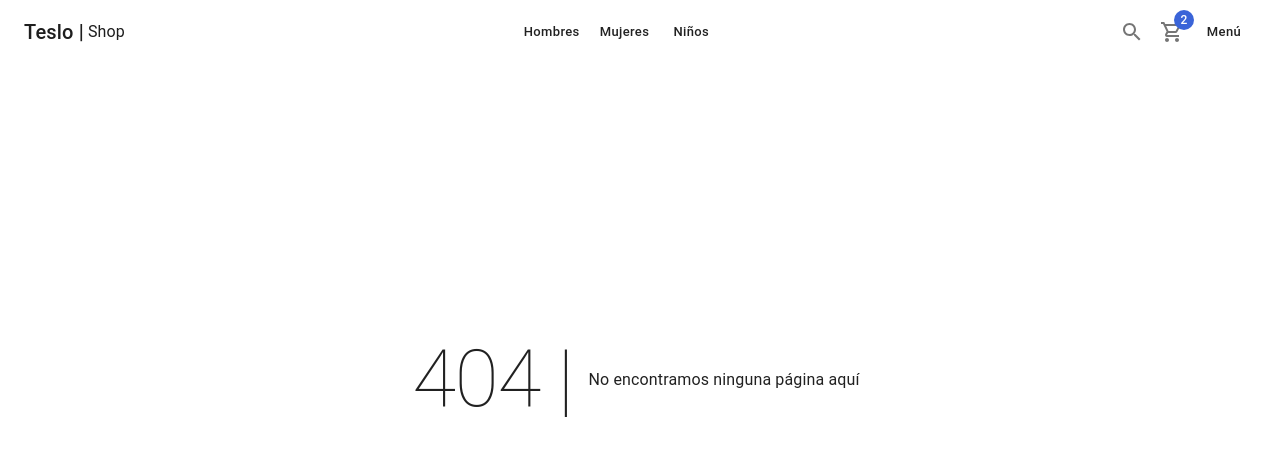
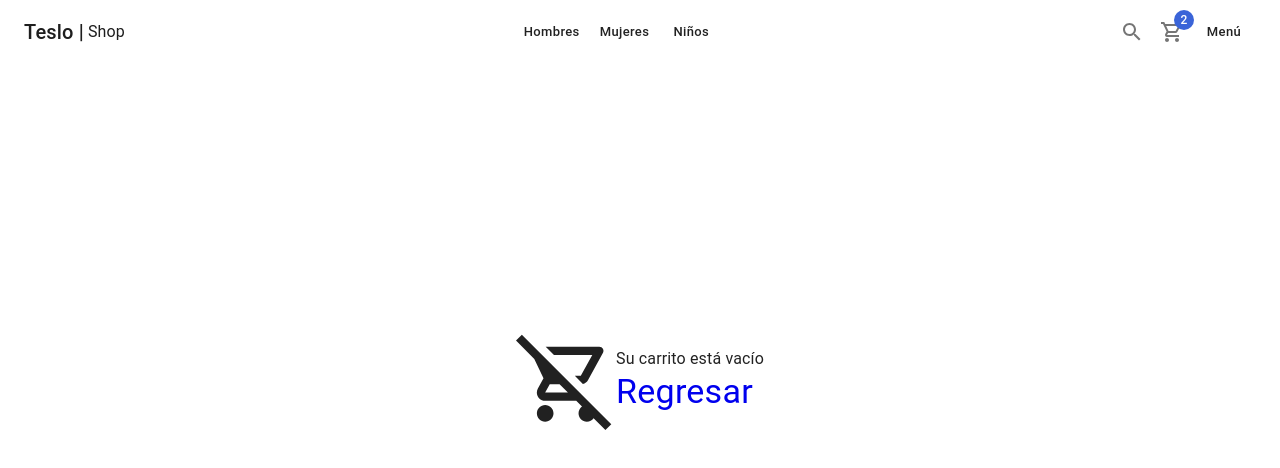
Before and after one commit to andybaronp/05-teslo-shop, a Next.js app: page /cart/empty in a window 1280 px wide. Before the commit this address had no page. Shown: the top 468 px of the page. Built offline with nearby package versions, Linux system fonts and the light colour scheme.

Commit message:
Empty Cart

```diff
--- a/components/products/index.ts
+++ b/components/products/index.ts
@@ -1,3 +1,4 @@
 export * from './ProductCar'
 export * from './ProductList'
 export * from './ProductSlidesShow'
+export * from './SizeSelector'
--- /dev/null
+++ b/pages/cart/empty.tsx
@@ -0,0 +1,33 @@
+import NextLink from 'next/link'
+import { RemoveShoppingCartOutlined } from '@mui/icons-material'
+import { Box, Link, Typography } from '@mui/material'
+import ShopLayout from '../../components/layouts/ShopLayout'
+
+const EmptyPage = () => {
+  return (
+    <ShopLayout
+      title='Carrito vacío'
+      pageDescription='No hay artículos en el carrito'
+    >
+      <Box
+        display='flex'
+        flexDirection={{ xs: 'column', sm: 'row' }}
+        justifyContent='center'
+        alignItems='center'
+        height='calc(100vh - 200px)'
+      >
+        <RemoveShoppingCartOutlined sx={{ fontSize: 100 }} />
+        <Box>
+          <Typography>Su carrito está vacío</Typography>
+          <NextLink href='/' passHref>
+            <Link typography='h4' color='secundary'>
+              Regresar
+            </Link>
+          </NextLink>
+        </Box>
+      </Box>
+    </ShopLayout>
+  )
+}
+
+export default EmptyPage
```
Also changed, not shown: components/products/SizeSelector.tsx (added, +24 -0 lines), interfaces/products.ts (+4 -4 lines), pages/product/slug.tsx (+6 -1 lines).
